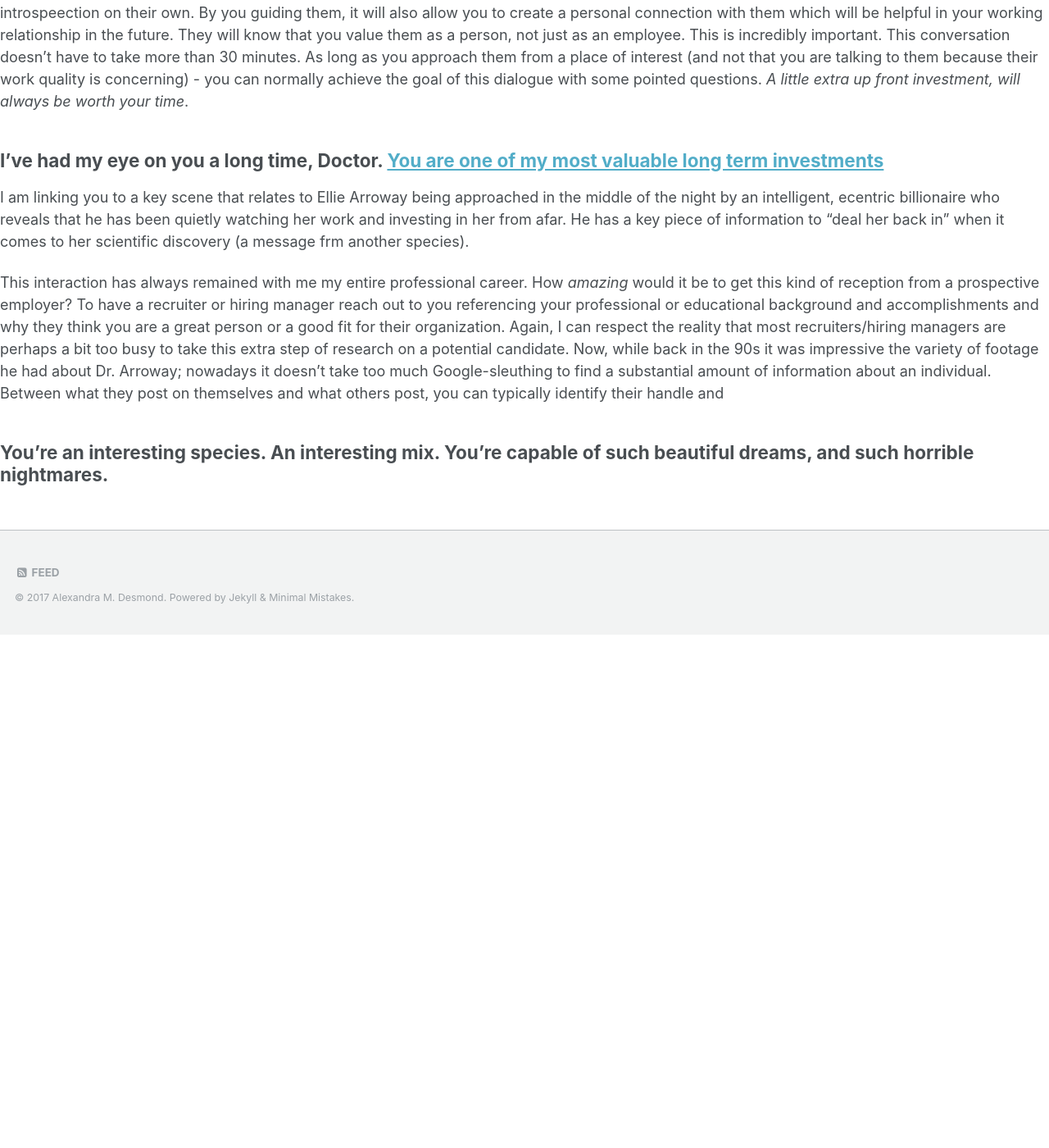
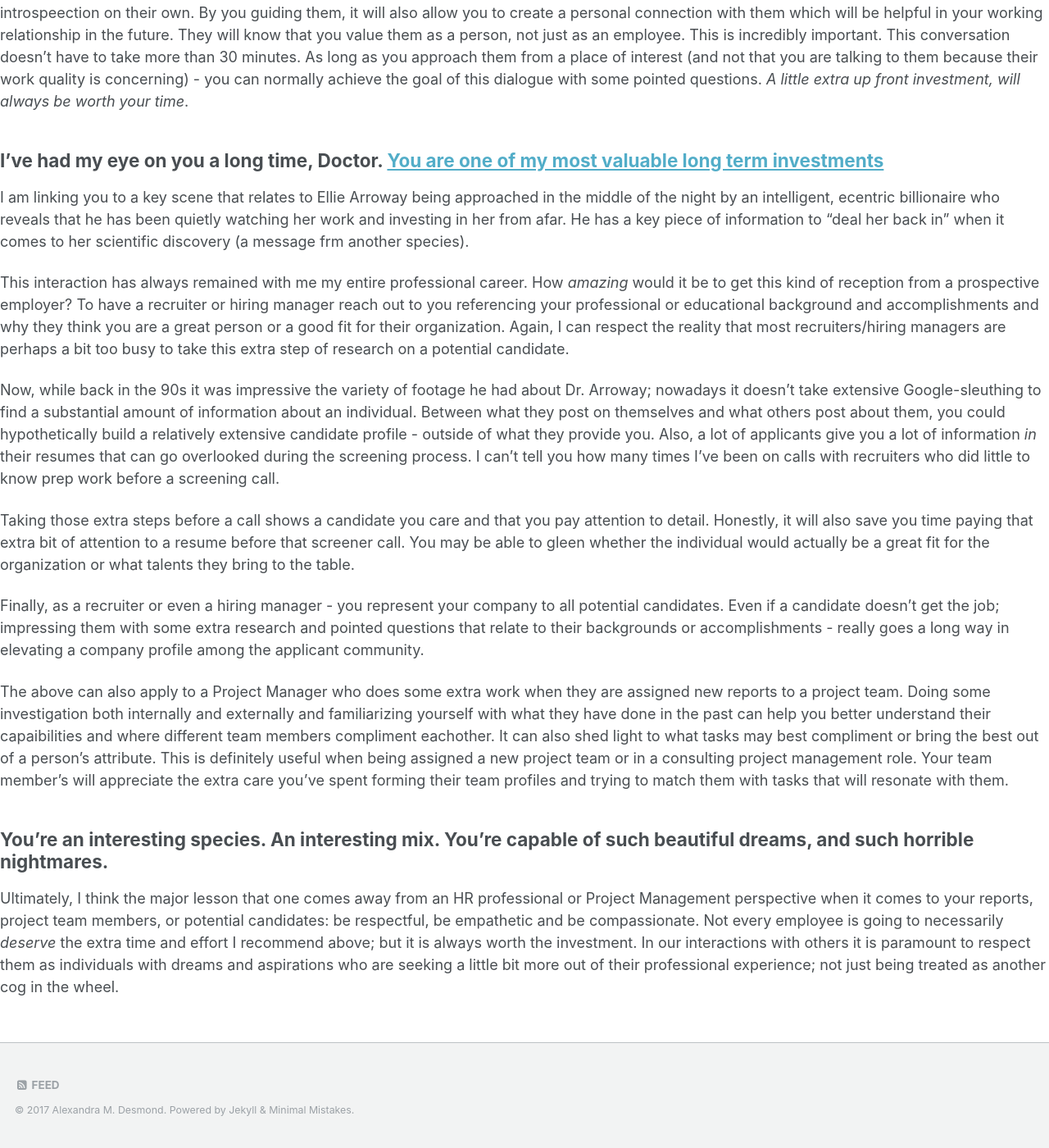
Before and after one commit to firesparks8/firesparks8.github.io, a Jekyll site: the page built from _posts/2017-3-31-The-Contact-Experience.md, in a window 1280 px wide and 1400 px high, scrolled down 1008 px. Shown: the whole window at 82% size. Built offline with Jekyll 4.4.1, drawn with Linux system fonts in a browser that asks for light colours; our own code applies the rules of GitHub Pages for plain Markdown files; before the commit the page ends 1783 px from its top, so only the background shows below that.

Commit message:
Update 2017-3-31-The-Contact-Experience.md

```diff
--- a/_posts/2017-3-31-The-Contact-Experience.md
+++ b/_posts/2017-3-31-The-Contact-Experience.md
@@ -17,6 +17,16 @@ What that means to you is that those individuals may need a little more coaching
 
 I am linking you to a key scene that relates to Ellie Arroway being approached in the middle of the night by an intelligent, ecentric billionaire who reveals that he has been quietly watching her work and investing in her from afar. He has a key piece of information to "deal her back in" when it comes to her scientific discovery (a message frm another species).
 
-This interaction has always remained with me my entire professional career. How *amazing* would it be to get this kind of reception from a prospective employer? To have a recruiter or hiring manager reach out to you referencing your professional or educational background and accomplishments and why they think you are a great person or a good fit for their organization. Again, I can respect the reality that most recruiters/hiring managers are perhaps a bit too busy to take this extra step of research on a potential candidate. Now, while back in the 90s it was impressive the variety of footage he had about Dr. Arroway; nowadays it doesn't take too much Google-sleuthing to find a substantial amount of information about an individual. Between what they post on themselves and what others post, you can typically identify their handle and
+This interaction has always remained with me my entire professional career. How *amazing* would it be to get this kind of reception from a prospective employer? To have a recruiter or hiring manager reach out to you referencing your professional or educational background and accomplishments and why they think you are a great person or a good fit for their organization. Again, I can respect the reality that most recruiters/hiring managers are perhaps a bit too busy to take this extra step of research on a potential candidate.
+
+Now, while back in the 90s it was impressive the variety of footage he had about Dr. Arroway; nowadays it doesn't take extensive Google-sleuthing to find a substantial amount of information about an individual. Between what they post on themselves and what others post about them, you could hypothetically build a relatively extensive candidate profile - outside of what they provide you. Also, a lot of applicants give you a lot of information *in* their resumes that can go overlooked during the screening process. I can't tell you how many times I've been on calls with recruiters who did little to know prep work before a screening call.
+
+Taking those extra steps before a call shows a candidate you care and that you pay attention to detail. Honestly, it will also save you time paying that extra bit of attention to a resume before that screener call. You may be able to gleen whether the individual would actually be a great fit for the organization or what talents they bring to the table.
+
+Finally, as a recruiter or even a hiring manager - you represent your company to all potential candidates. Even if a candidate doesn't get the job; impressing them with some extra research and pointed questions that relate to their backgrounds or accomplishments - really goes a long way in elevating a company profile among the applicant community.
+
+The above can also apply to a Project Manager who does some extra work when they are assigned new reports to a project team. Doing some investigation both internally and externally and familiarizing yourself with what they have done in the past can help you better understand their capaibilities and where different team members compliment eachother. It can also shed light to what tasks may best compliment or bring the best out of a person's attribute. This is definitely useful when being assigned a new project team or in a consulting project management role. Your team member's will appreciate the extra care you've spent forming their team profiles and trying to match them with tasks that will resonate with them.
 
 ## You're an interesting species. An interesting mix. You're capable of such beautiful dreams, and such horrible nightmares.
+
+Ultimately, I think the major lesson that one comes away from an HR professional or Project Management perspective when it comes to your reports, project team members, or potential candidates: be respectful, be empathetic and be compassionate. Not every employee is going to necessarily *deserve* the extra time and effort I recommend above; but it is always worth the investment. In our interactions with others it is paramount to respect them as individuals with dreams and aspirations who are seeking a little bit more out of their professional experience; not just being treated as another cog in the wheel.
```
